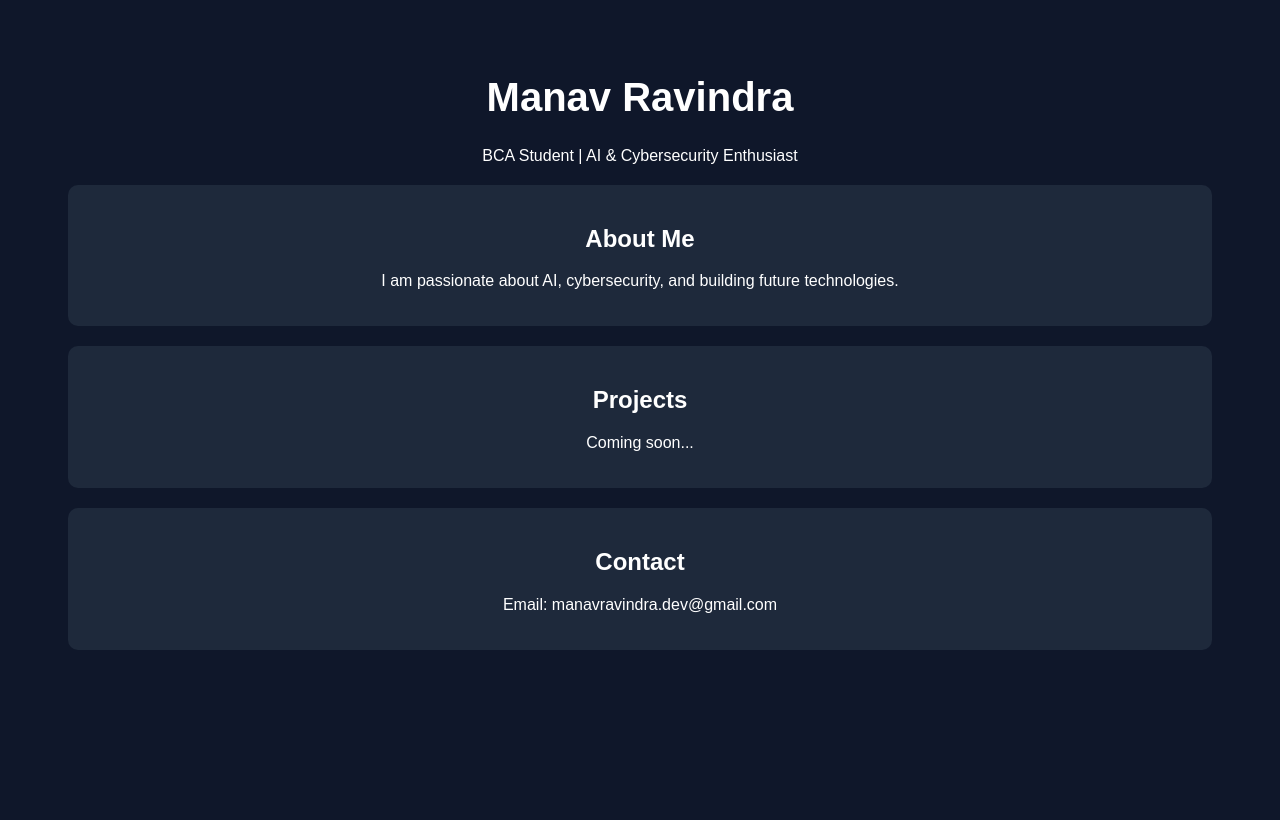
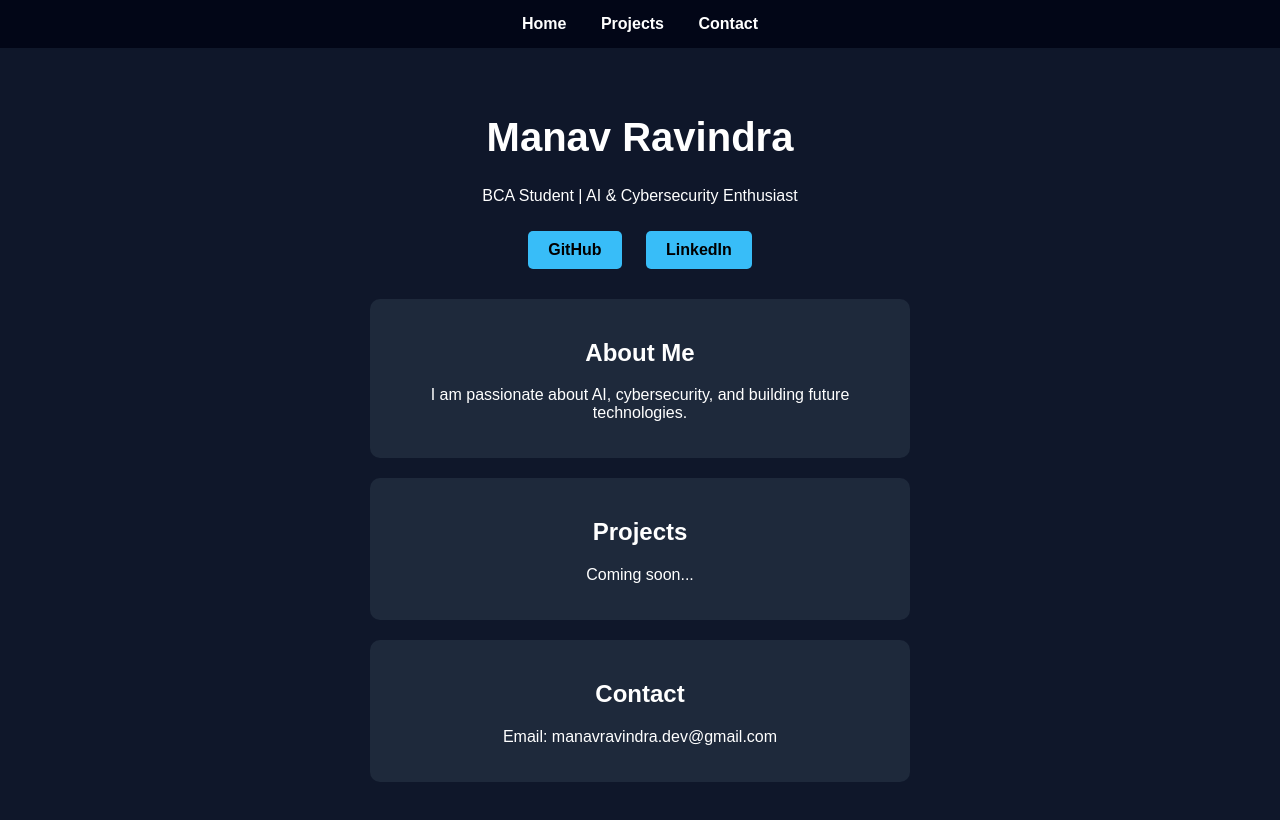
Before and after one commit to ManavRavindra/manavravindra.github.io, a plain HTML site: page index.html in a window 1280 px wide. Drawn offline with Linux system fonts and the light colour scheme.

Commit message:
Update index.html

```diff
--- a/index.html
+++ b/index.html
@@ -1,31 +1,71 @@
-
 <!DOCTYPE html>
 <html>
 <head>
   <title>Manav Ravindra</title>
   <style>
     body {
+      margin: 0;
       font-family: Arial;
       background: #0f172a;
       color: white;
+    }
+
+    nav {
+      background: #020617;
+      padding: 15px;
       text-align: center;
+    }
+
+    nav a {
+      color: white;
+      margin: 0 15px;
+      text-decoration: none;
+      font-weight: bold;
+    }
+
+    .container {
       padding: 40px;
+      text-align: center;
     }
+
     h1 {
       font-size: 40px;
     }
+
     .card {
       background: #1e293b;
       padding: 20px;
-      margin: 20px;
+      margin: 20px auto;
       border-radius: 10px;
+      max-width: 500px;
+    }
+
+    .btn {
+      display: inline-block;
+      margin: 10px;
+      padding: 10px 20px;
+      background: #38bdf8;
+      color: black;
+      text-decoration: none;
+      border-radius: 5px;
+      font-weight: bold;
     }
   </style>
 </head>
 <body>
 
+  <nav>
+    <a href="#">Home</a>
+    <a href="#">Projects</a>
+    <a href="#">Contact</a>
+  </nav>
+
+  <div class="container">
     <h1>Manav Ravindra</h1>
     <p>BCA Student | AI & Cybersecurity Enthusiast</p>
+
+    <a class="btn" href="https://github.com/ManavRavindra">GitHub</a>
+    <a class="btn" href="https://www.linkedin.com/in/manav-ravindra"">LinkedIn</a>
 
     <div class="card">
       <h2>About Me</h2>
@@ -41,6 +81,7 @@
       <h2>Contact</h2>
       <p>Email: manavravindra.dev@gmail.com</p>
     </div>
+  </div>
 
 </body>
 </html>
```
Lines whose indentation alone changed are shown as unchanged.
